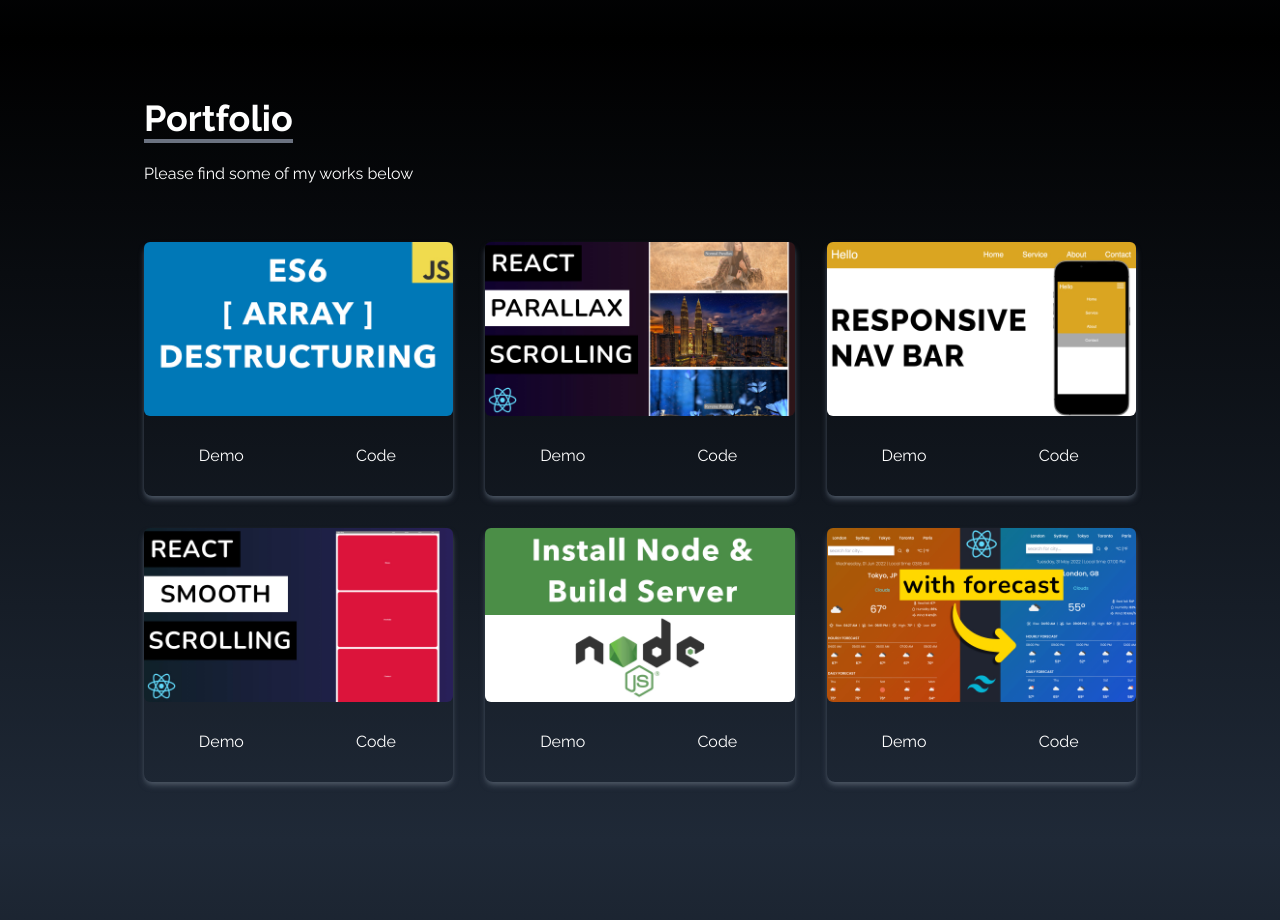
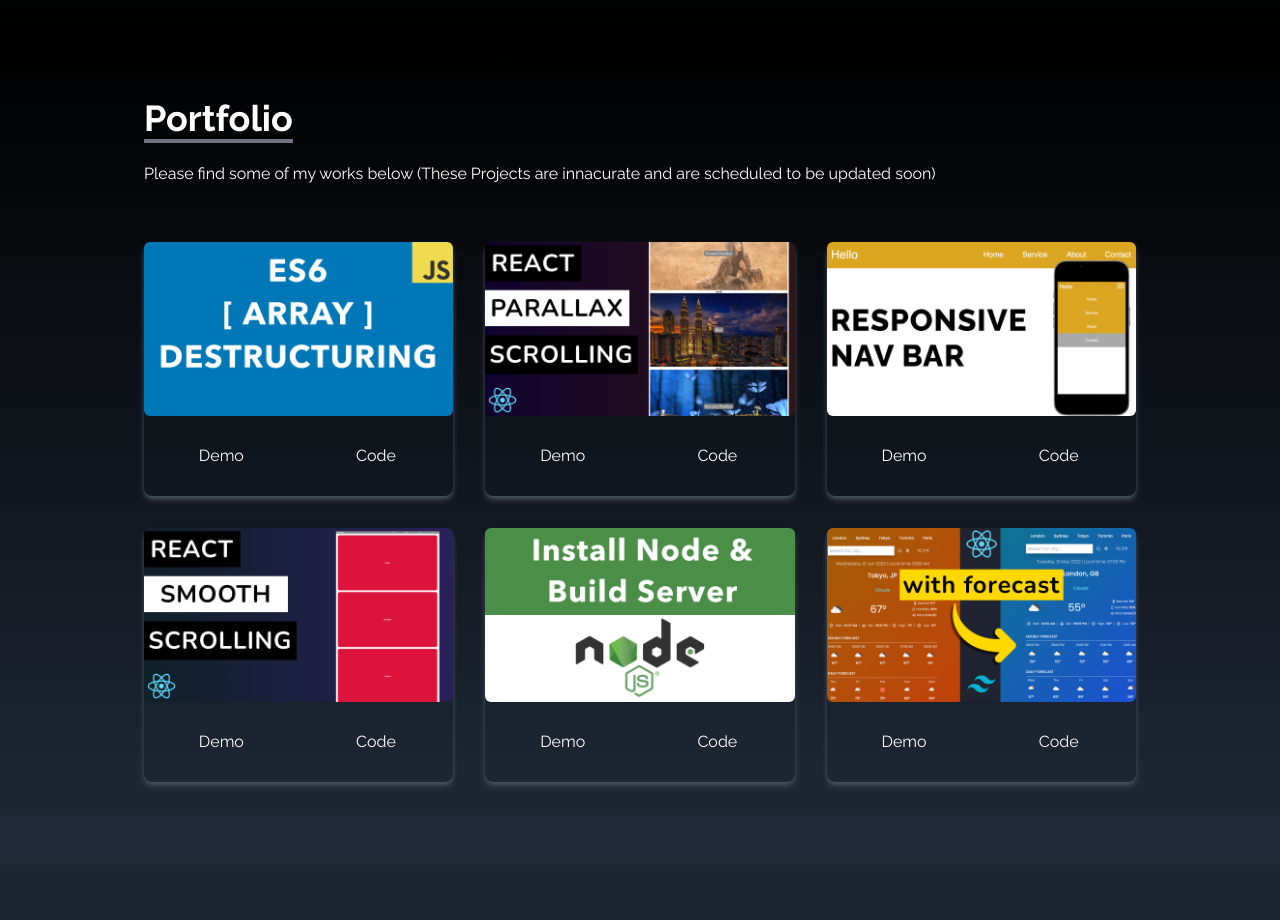
Before and after one commit to SSBladedge/react_portfolio, a React (Create React App) app: page / in a window 1280 px wide. Shown: the part 1560-2480 px from the top of the page. Built offline with nearby package versions, Linux system fonts and the light colour scheme; the HTML template or start-up script is replaced by a standard one.

Commit message:
Notice in Portfolio

```diff
--- a/src/components/Portfolio.jsx
+++ b/src/components/Portfolio.jsx
@@ -38,7 +38,10 @@ const Portfolio = () => {
           <p className="text-4xl font-bold inline border-b-4 border-gray-500">
             Portfolio
           </p>
-          <p className="py-6">Please find some of my works below</p>
+          <p className="py-6">
+            Please find some of my works below (These Projects are innacurate
+            and are scheduled to be updated soon)
+          </p>
         </div>
         <div className="grid sm:grid-cols-2 md:grid-cols-3 gap-8 px-12 sm:px-0 ">
           {portfolios.map(({ src }, index) => {
```
